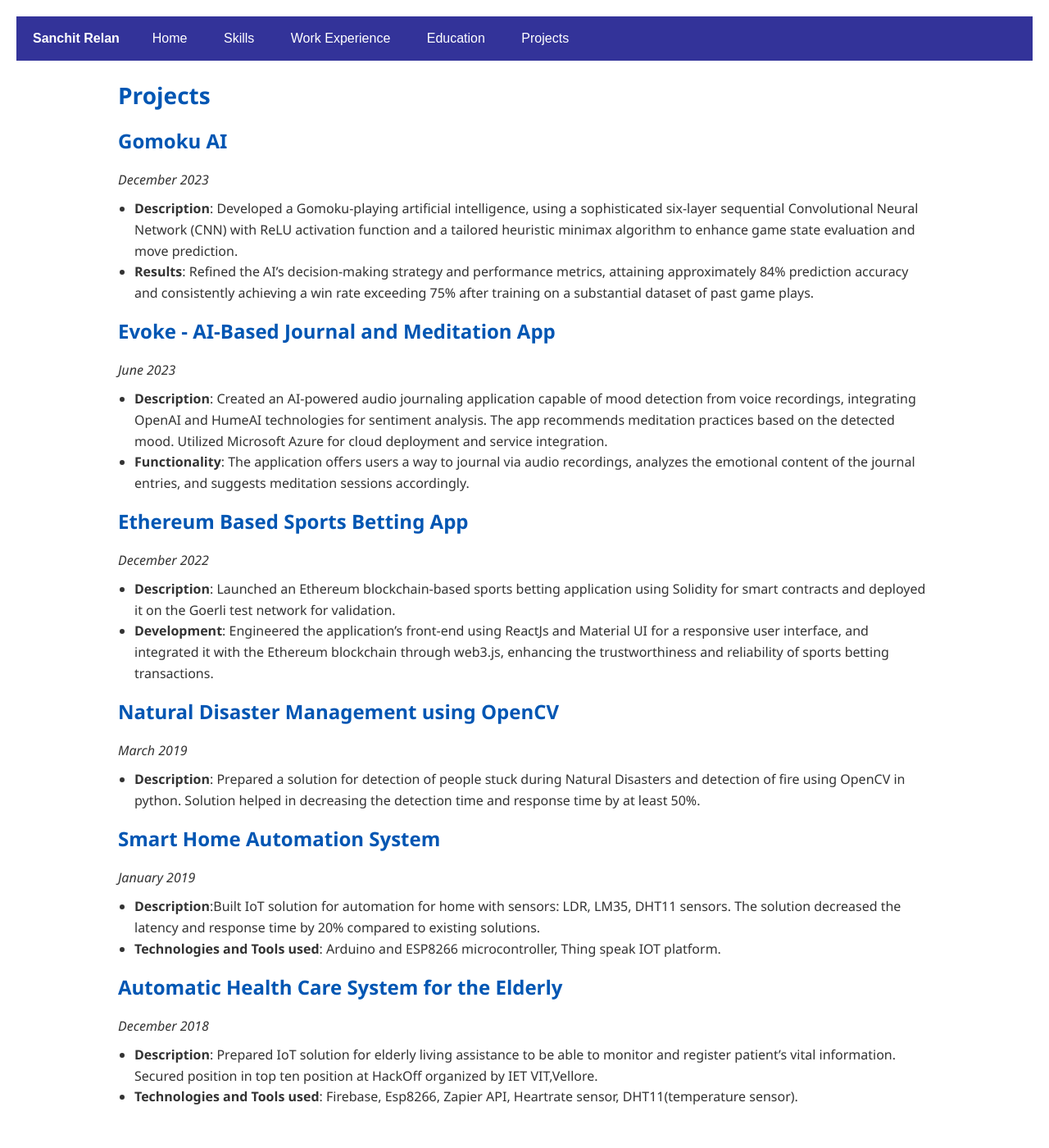
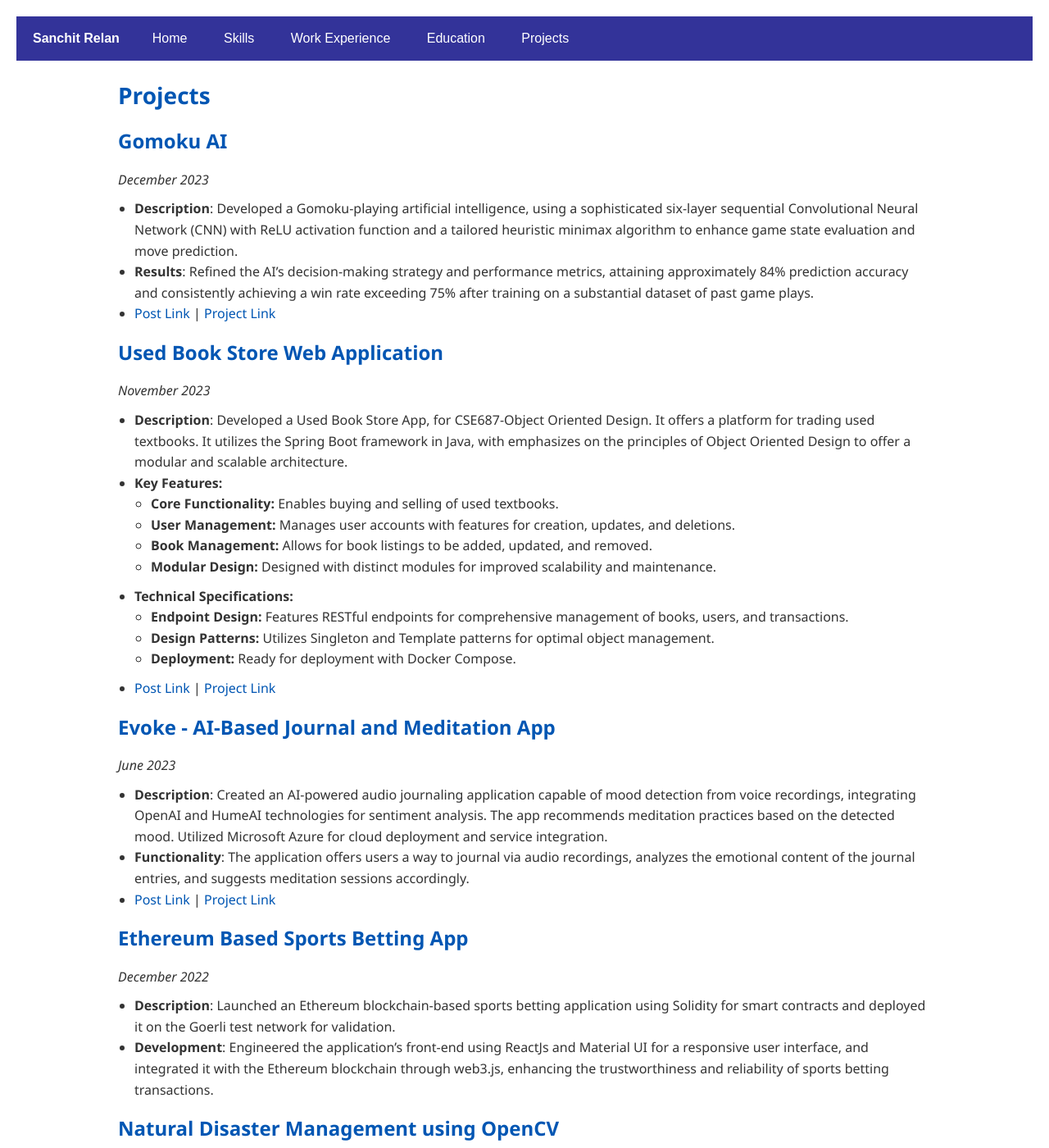
Before and after one commit to srelan46/srelan46.github.io, a Jekyll site: the page built from projects.md, in a window 1280 px wide and 1400 px high. Shown: the whole window at 82% size. Built offline with Jekyll 4.4.1, drawn with Linux system fonts in a browser that asks for light colours.

Commit message:
Added Book store project

```diff
--- a/projects.md
+++ b/projects.md
@@ -9,11 +9,29 @@ title: Projects
 _December 2023_
 - **Description**: Developed a Gomoku-playing artificial intelligence, using a sophisticated six-layer sequential Convolutional Neural Network (CNN) with ReLU activation function and a tailored heuristic minimax algorithm to enhance game state evaluation and move prediction.
 - **Results**: Refined the AI's decision-making strategy and performance metrics, attaining approximately 84% prediction accuracy and consistently achieving a win rate exceeding 75% after training on a substantial dataset of past game plays.
+- [Post Link](https://www.linkedin.com/posts/sanchit-relan_github-rasi5050gomoku-ai-gomoku-ai-is-activity-7164397457383100417-UA5v?utm_source=share&utm_medium=member_desktop) \| [Project Link](https://github.com/rasi5050/Gomoku-AI)
+
+## Used Book Store Web Application
+_November 2023_
+- **Description**: Developed a Used Book Store App, for CSE687-Object Oriented Design. It offers a platform for trading used textbooks. It utilizes the
+Spring Boot framework in Java, with emphasizes on the principles of Object Oriented Design to offer a modular and scalable architecture.
+- **Key Features:**
+    - **Core Functionality:** Enables buying and selling of used textbooks.
+    - **User Management:** Manages user accounts with features for creation, updates, and deletions.
+    - **Book Management:** Allows for book listings to be added, updated, and removed.
+    - **Modular Design:** Designed with distinct modules for improved scalability and maintenance.
+- **Technical Specifications:**
+    - **Endpoint Design:** Features RESTful endpoints for comprehensive management of books, users, and transactions.
+    - **Design Patterns:** Utilizes Singleton and Template patterns for optimal object management.
+    - **Deployment:** Ready for deployment with Docker Compose.
+- [Post Link](https://www.linkedin.com/posts/sanchit-relan_github-srelan46usedbookstorewebapp-activity-7144340885059616768-84Vy?utm_source=share&utm_medium=member_desktop) \| [Project Link](https://github.com/srelan46/UsedBookStoreWebApp/tree/main)
+
 
 ## Evoke - AI-Based Journal and Meditation App
 _June 2023_
 - **Description**: Created an AI-powered audio journaling application capable of mood detection from voice recordings, integrating OpenAI and HumeAI technologies for sentiment analysis. The app recommends meditation practices based on the detected mood. Utilized Microsoft Azure for cloud deployment and service integration.
 - **Functionality**: The application offers users a way to journal via audio recordings, analyzes the emotional content of the journal entries, and suggests meditation sessions accordingly.
+- [Post Link](https://www.linkedin.com/posts/sanchit-relan_calhacks-calhacks2023-ucberkeley-activity-7078954270464634881-g5_J?utm_source=share&utm_medium=member_desktop) \| [Project Link](https://github.com/ATXenlight908/AIHacks)
 
 ## Ethereum Based Sports Betting App
 _December 2022_
```
